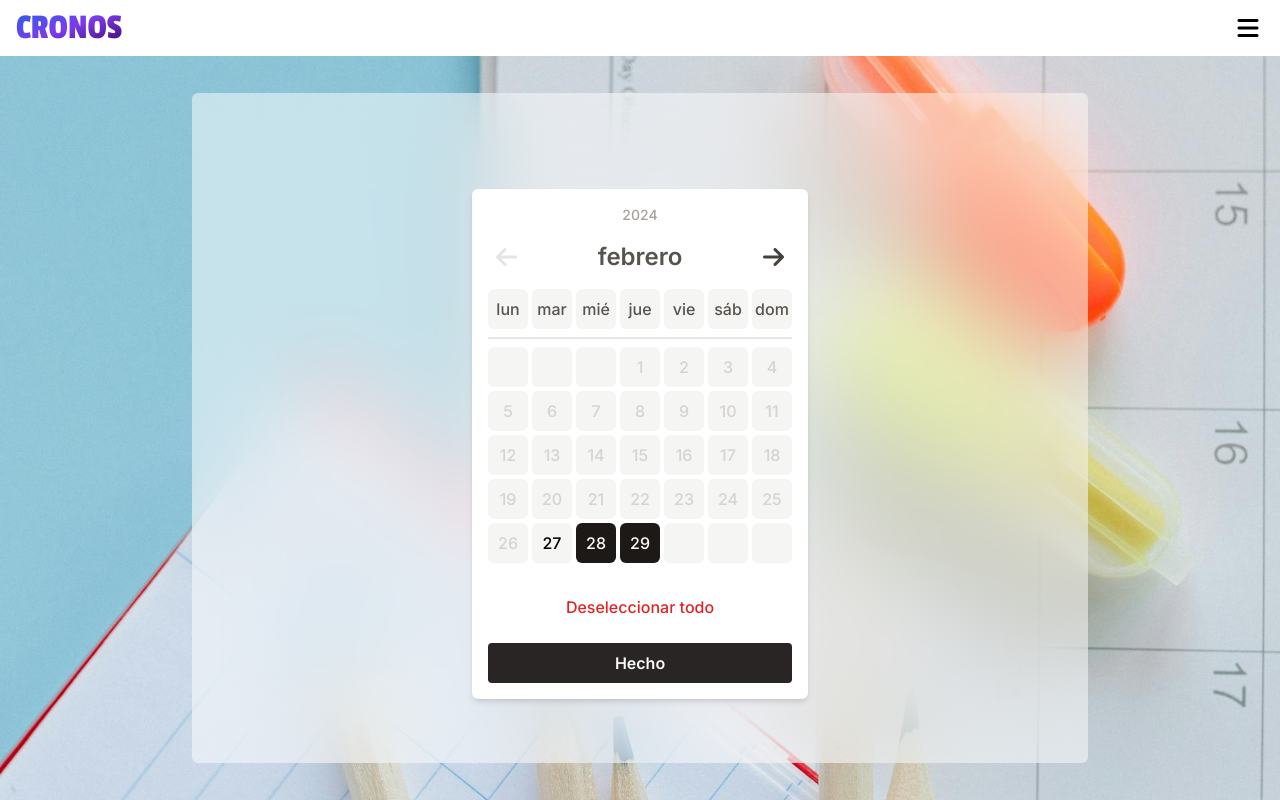
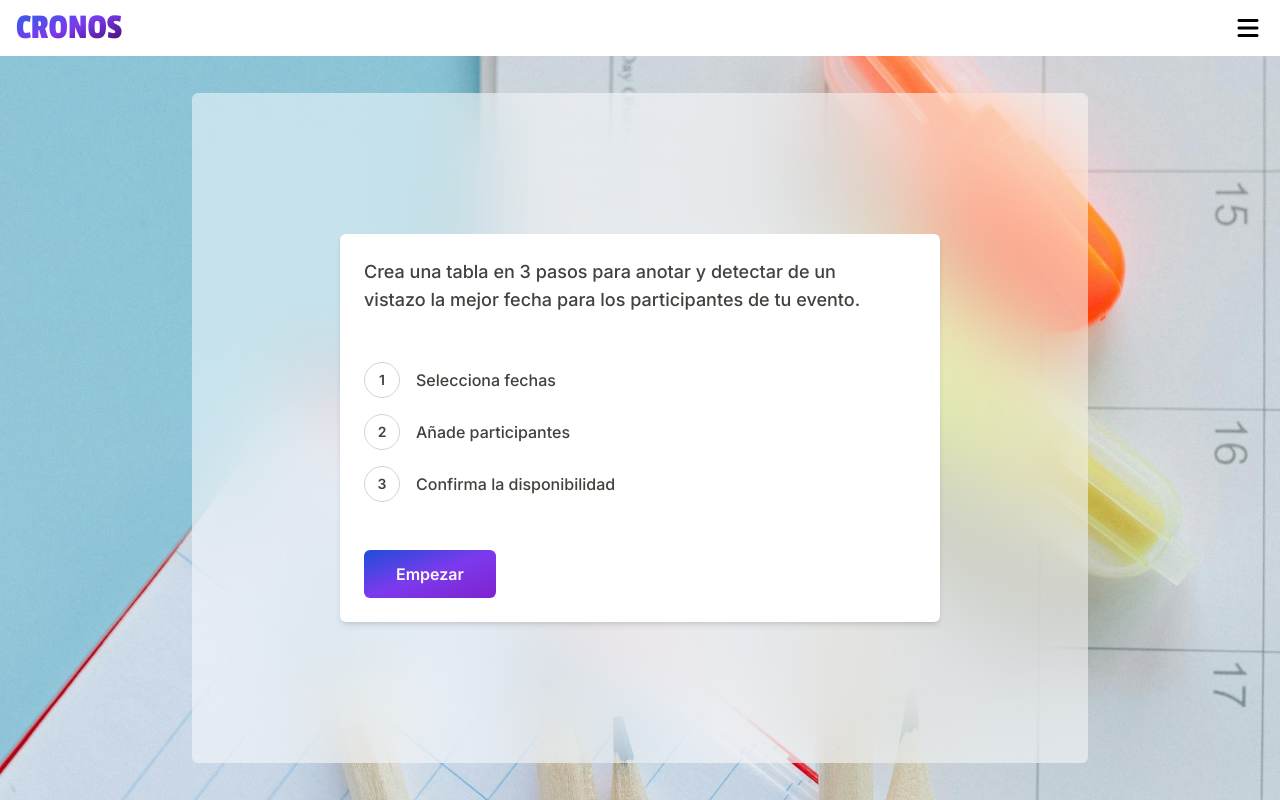
Before and after one commit to MMadlos/cronos-app, a React (Vite) app: page / in a window 1280 px wide. Built offline with nearby package versions, Linux system fonts and the light colour scheme.

Commit message:
Fix layout

```diff
--- a/src/App.jsx
+++ b/src/App.jsx
@@ -30,15 +30,15 @@ export const SelectedDatesContext = createContext({
 })
 
 function App() {
-	const [stage, setStage] = useState(calendarProcess.pickDates)
+	const [stage, setStage] = useState(calendarProcess.init)
 	const [selectedDates, setSelectedDates] = useState(mockSelectedDates)
 	const [participants, setParticipants] = useState(mockParticipants)
 
 	return (
-		<div className="flex h-dvh flex-col sm:h-screen">
+		<div className="flex min-h-[100vh] flex-col sm:h-screen">
 			<Header />
-			<main className="bg-image h-full w-full items-center bg-cover bg-center ">
-				<section className="relative h-full w-full sm:grid sm:items-center">
+			<main className="bg-image flex h-full w-full grow bg-cover bg-center">
+				<section className="flex w-full grow sm:grid sm:items-center">
 					{stage === calendarProcess.init && (
 						<>
 							<SetupContainer>
@@ -48,7 +48,7 @@ function App() {
 									}
 								/>
 							</SetupContainer>
-							<div className="absolute bottom-0 left-0 grid  w-full items-center bg-white/70 p-4 backdrop-blur-3xl sm:hidden">
+							<div className="absolute bottom-0 left-0 grid  w-full items-center  p-4 sm:hidden">
 								<button
 									className="rounded-md bg-gradient-to-br from-blue-700 via-violet-600 to-purple-700 px-8 py-3 font-semibold text-zinc-50"
 									onClick={() =>
@@ -63,9 +63,7 @@ function App() {
 
 					{stage === calendarProcess.pickDates && (
 						<>
-							<SetupContainer>
-								{/* <Progress stage={stage} /> */}
-
+							<SetupContainer stage={stage}>
 								<SelectedDatesContext.Provider
 									value={{
 										selectedDates,
@@ -101,8 +99,9 @@ function App() {
 					)}
 
 					{stage === calendarProcess.peopleList && (
+						<>
 							<SetupContainer>
-							<Progress stage={stage} />
+								{/* <Progress stage={stage} /> */}
 
 								<ParticipantsContext.Provider
 									value={{
@@ -119,7 +118,27 @@ function App() {
 										}
 									/>
 								</ParticipantsContext.Provider>
+								{/* <div className=" bottom-0 left-0 grid w-full items-center gap-2 bg-white p-4 sm:hidden">
+									<button
+										className="rounded-md  px-8 py-3  font-medium  text-red-600"
+										onClick={() =>
+											setStage(calendarProcess.pickDates)
+										}
+									>
+										Volver al calendario
+									</button>
+									<button
+										className="rounded-md bg-stone-800 bg-gradient-to-br px-8 py-3 font-semibold text-zinc-50  disabled:opacity-30"
+										onClick={() =>
+											setStage(calendarProcess.table)
+										}
+										disabled={selectedDates.length === 0}
+									>
+										Hecho
+									</button>
+								</div> */}
 							</SetupContainer>
+						</>
 					)}
 
 					{stage === calendarProcess.table && (
--- a/src/components/InitialSetup/SetupContainer.jsx
+++ b/src/components/InitialSetup/SetupContainer.jsx
@@ -1,6 +1,9 @@
-export default function SetupContainer({ children }) {
+export default function SetupContainer({ children, stage }) {
 	return (
-		<div className="flex h-full w-full flex-col items-center p-2 pt-10 backdrop-blur-sm sm:mx-auto sm:h-[90%] sm:w-[70%] sm:justify-center sm:rounded-md sm:bg-white/50 sm:backdrop-blur-2xl">
+		<div
+			className="flex h-full w-full flex-col items-center p-2 backdrop-blur-sm data-[stage=calendar]:pt-10 sm:mx-auto sm:h-[90%] sm:w-[70%] sm:justify-center sm:rounded-md sm:bg-white/50 sm:backdrop-blur-2xl"
+			data-stage={stage}
+		>
 			{children}
 		</div>
 	)
--- a/src/components/UserList/UserList.jsx
+++ b/src/components/UserList/UserList.jsx
@@ -38,7 +38,7 @@ export default function UserList({
 
 	return (
 		<div
-			className="mx-auto flex h-full max-h-[65vh] w-full flex-col gap-6 rounded-lg bg-white p-4 shadow-md data-[screenxs=true]:max-h-full sm:h-[55vh] sm:max-h-[55vh] sm:w-[70%] sm:p-6"
+			className="mx-auto flex  w-full flex-col gap-6 rounded-md border border-red-400 bg-white p-4 data-[screenxs=true]:max-h-full sm:mb-0 sm:h-[55vh] sm:max-h-[55vh] sm:w-[70%] sm:bg-white sm:p-6 md:shadow-md"
 			data-screenxs={screenXS}
 		>
 			<div className="flex w-full flex-row gap-4">
@@ -59,7 +59,7 @@ export default function UserList({
 				</button>
 			</div>
 
-			<div className="flex h-[70%] grow flex-col items-start gap-2 overflow-y-auto bg-white ">
+			<div className="flex grow flex-col items-start gap-2 border border-blue-500 bg-white sm:h-[70%] sm:overflow-y-auto">
 				{participants.map((person) => {
 					const { id, name } = person
 					return (
@@ -79,10 +79,10 @@ export default function UserList({
 					)
 				})}
 			</div>
-			<div className="flex flex-row items-center justify-between gap-4">
+			<div className=" flex flex-col items-center justify-between gap-4 border border-red-600 sm:flex-row">
 				{showReturn && (
 					<button
-						className="px-8 py-2 font-medium text-red-600 hover:underline-offset-4 hover:opacity-50 "
+						className="w-full px-8 py-2 font-medium text-red-600 hover:underline-offset-4 hover:opacity-50 sm:w-fit "
 						onClick={onClickReturn}
 					>
 						Volver
@@ -90,7 +90,7 @@ export default function UserList({
 				)}
 
 				<button
-					className="w-[150px] grow rounded bg-zinc-900 px-10 py-2 font-semibold text-zinc-50 hover:opacity-50 disabled:opacity-30 sm:grow-0"
+					className="w-full grow rounded bg-zinc-900 px-10 py-2 font-semibold text-zinc-50 hover:opacity-50 disabled:opacity-30 sm:w-[150px] sm:grow-0"
 					onClick={onClickNext}
 					disabled={participants.length === 0}
 				>
--- a/src/mockData.js
+++ b/src/mockData.js
@@ -23,6 +23,12 @@ function getMockSelectedDates(length) {
 const mockSelectedDates = getMockSelectedDates(8)
 
 const NAMES = [
+	"Alejandro Sanz",
+	"Shakira",
+	"José Fernando Gutiérrez",
+	"María",
+	"Almudena",
+	"Rocío",
 	"Alejandro Sanz",
 	"Shakira",
 	"José Fernando Gutiérrez",
```
Lines whose indentation alone changed are shown as unchanged.
